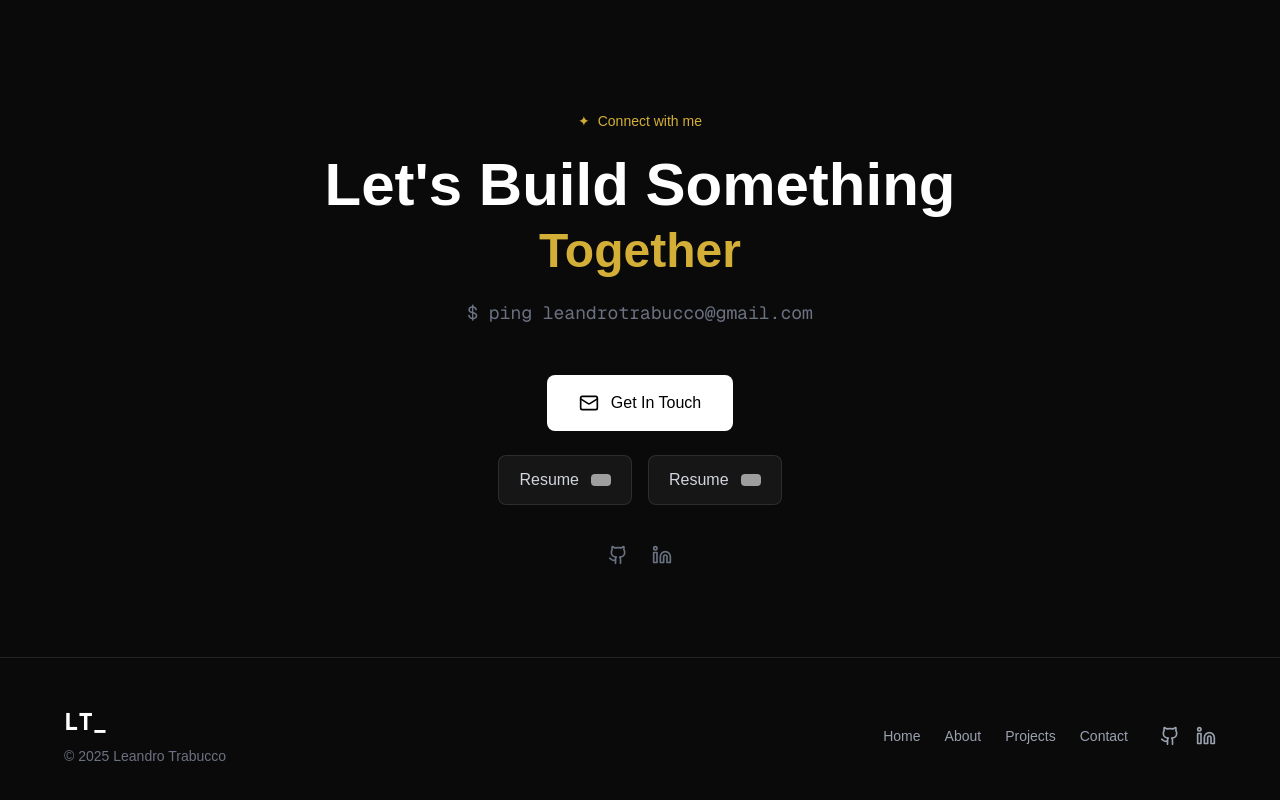
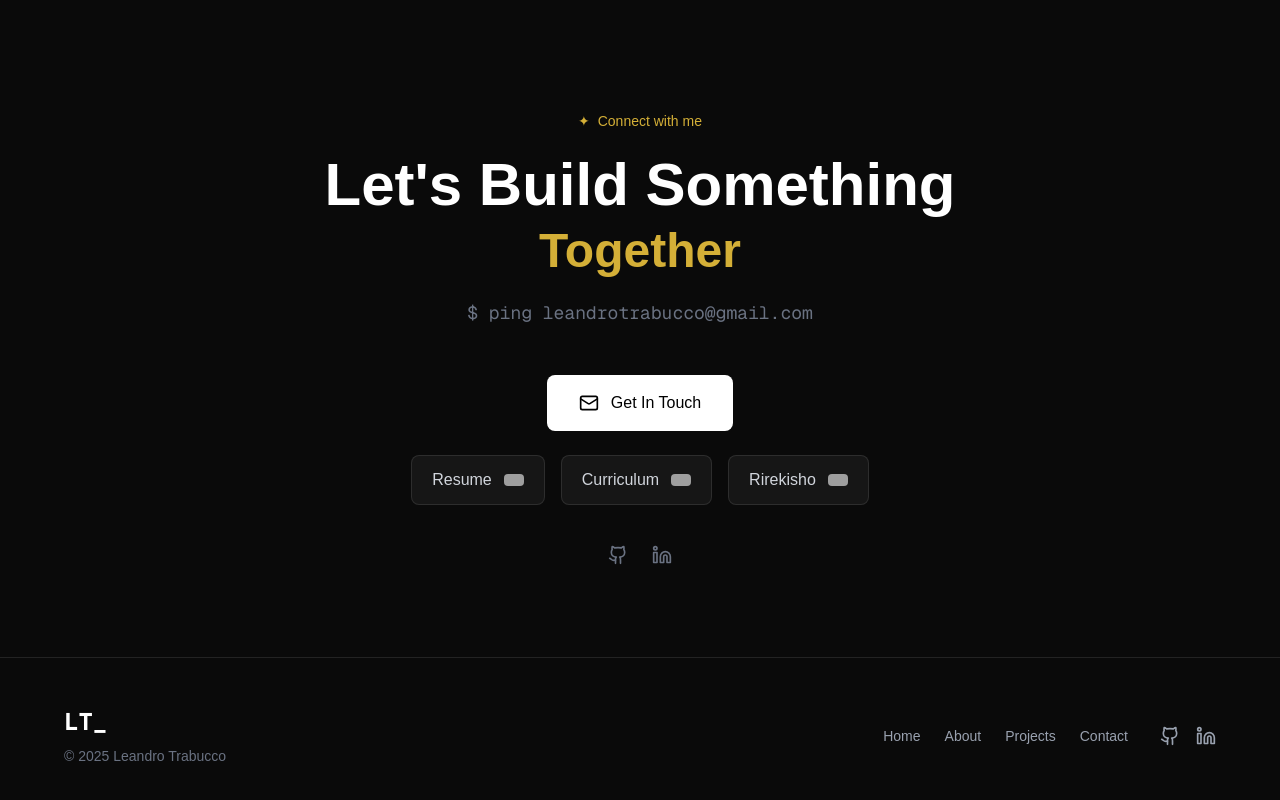
Before and after one commit to LeoCba07/nextjs-portfolio, a Next.js app: page / in a window 1280 px wide. Shown: the part 3521-4321 px from the top of the page. Built offline with nearby package versions, Linux system fonts and the light colour scheme; grey boxes are pictures that could not be loaded.

Commit message:
Added button and file for spanish cv

```diff
--- a/src/components/Contact.tsx
+++ b/src/components/Contact.tsx
@@ -49,11 +49,20 @@ export default function Contact() {
             </a>
 
             <a
+              href="/Leandro_Trabucco_Curriculum.pdf"
+              download
+              className="inline-flex items-center gap-3 border border-white/10 hover:border-[#d4af37]/50 bg-white/5 text-gray-300 hover:text-white px-5 py-3 rounded-lg transition-all duration-300"
+            >
+              Curriculum
+              <img src="https://flagcdn.com/w40/ar.png" alt="AR" className="w-5 h-3 rounded-sm object-cover" />
+            </a>
+
+            <a
               href="/Leandro_Trabucco_Rirekisho.pdf"
               download
               className="inline-flex items-center gap-3 border border-white/10 hover:border-[#d4af37]/50 bg-white/5 text-gray-300 hover:text-white px-5 py-3 rounded-lg transition-all duration-300"
             >
-              Resume
+              Rirekisho
               <img src="https://flagcdn.com/w40/jp.png" alt="JP" className="w-5 h-3 rounded-sm object-cover" />
             </a>
           </div>
```
Also changed, not shown: 1 other file (tests, documents, lock files or other folders).
